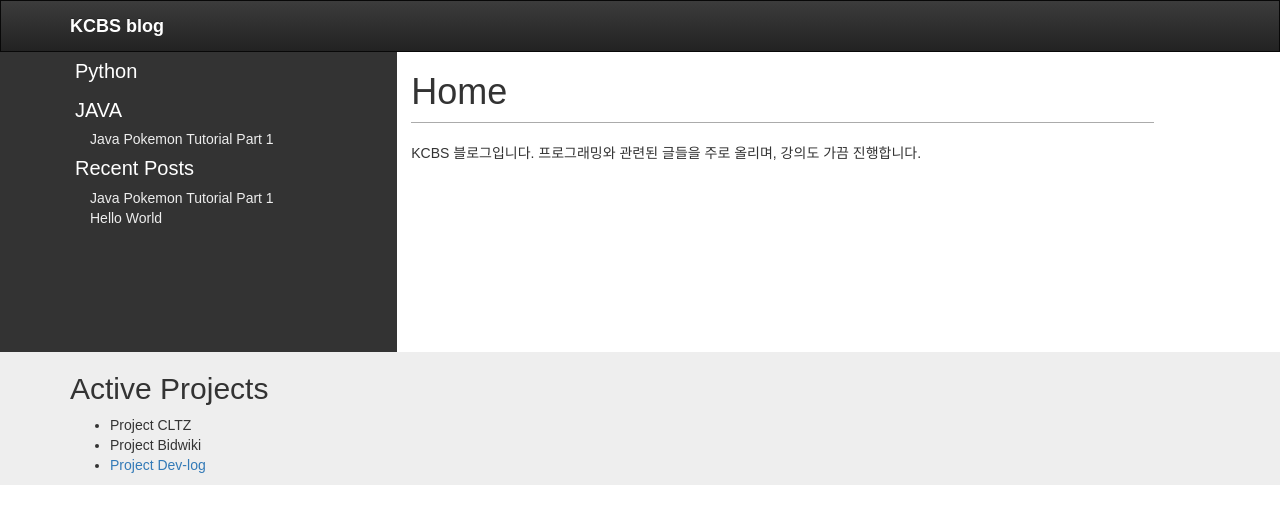
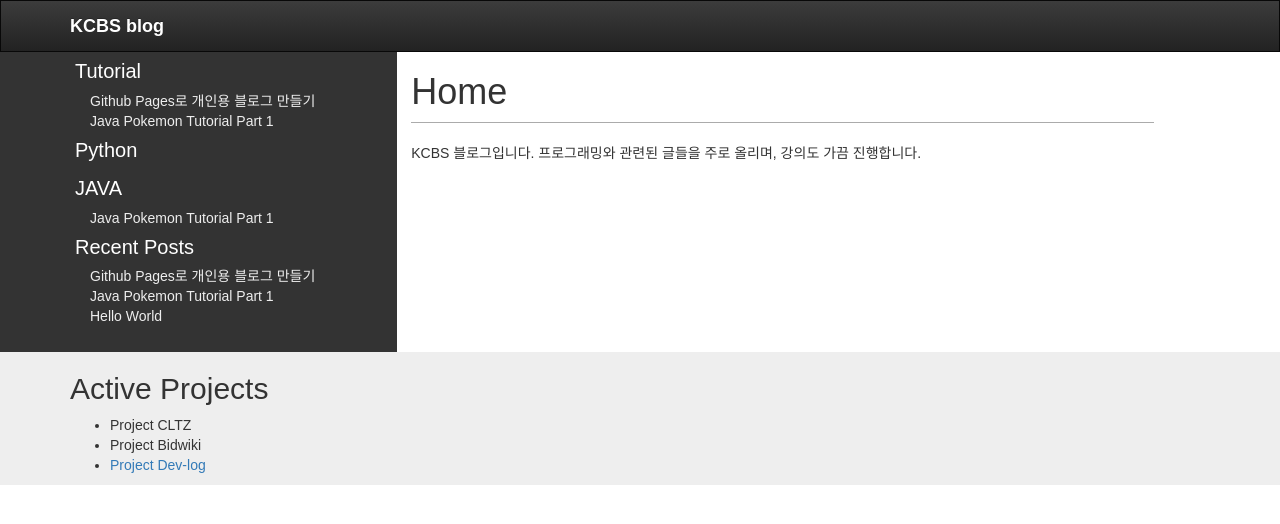
Before and after one commit to kcbs/kcbs.github.io, a Jekyll site: the page built from index.html, in a window 1280 px wide. Shown: the top 524 px of the page. Built offline with Jekyll 4.4.1, drawn with Linux system fonts in a browser that asks for light colours; Markdown is read by kramdown in place of the engine named in the settings; the list of posts is cut into pages by our own code; some of the changed lines change nothing that is shown.

Commit message:
new posting. github pages tutorial

```diff
--- a/_includes/sidebar.html
+++ b/_includes/sidebar.html
@@ -1,4 +1,4 @@
-{% assign display = "Python||JAVA" | split:"||" %}
+{% assign display = "Tutorial||Python||JAVA" | split:"||" %}
 
 <nav class="sidenav col-xs-3">
 	{% for d in display %}
--- /dev/null
+++ b/_posts/2015-11-17-Github-Pages.md
@@ -0,0 +1,74 @@
+---
+layout: default
+title: Github Pages로 개인용 블로그 만들기
+tags:
+- Tutorial
+- Jekyll
+- Github
+---
+
+## Github Pages란?
+<a href="https://github.com">Github</a>은 다양한 서비스를 제공하고 있다. 가장 기본적인 Git 서버부터 시작해서 코드 Snippet 서비스인 Gist까지. 빠르고 안정적인 서비스들을 제공하며 오픈소스의 선두주자로 우뚝 나아가고 있다. Github이 제공하는 사이트들 중에는 상당히 눈여겨볼만한게 한가지 있는데, 그것이 바로 Github Pages이다.
+
+Github Pages는 깃헙에서 제공하는 무료 웹 호스팅이라고 볼수 있다. 물론 무료이니만큼 상당한 제약이 걸리게 되는데, 눈여겨볼만한것들은
+1. 소스코드가 전부 공개된다.
+2. **정적 웹사이트만 만들수 있다.** (서버 언어 사용 불가능)
+
+상당히 제한적이기 때문에 상호간의 소통을 요구하는 게시판 등의 웹사이트를 돌리는 것은 원천적으로 불가능하지만, **블로그**와 같은 개인용 사이트는 충분히 만들어낼 수 있다.
+
+## 시작하기
+
+    여기서는 일단 **Github 아이디가 존재**하고 **Git command line이 사용 가능**하다는 가정 하에 설명한다.
+    아래 예시들은 모두 Bash shell을 이용합니다. 윈도우 사용자분들은 Cygwin을 사용하시거나 아래의 코드들을 자체적으로 윈도우 cmd 코드로 변환해서 적용해주세요. Git 커맨드들은 윈도우/리눅스 공용이므로 그대로 적용시켜도 됩니다.
+
+우선 깃헙 메인 페이지에서 New Repository를 클릭하여 새로운 Repository를 만들어야 한다. 여기서 주의할 점이 있는데, **Repository의 이름이 무조건 USERNAME.github.io의 형식**이여야 한다는 것이다. 따라서, **한 계정당 Repository는 하나**만 만들 수 있다.
+
+    올바른 예시:
+    Github ID: kcbs
+    Repository name: kcbs.github.io
+
+    잘못된 예시
+    Github ID: kcbs
+    Repository name: myawesomeblog.github.io
+
+Repository를 만들었으면 기본적인 세팅은 사실 끝이다. Command line을 이용해서 기본적인 파일 하나를 업로드해보자.
+
+
+## Hello, World!
+
+우선 디렉토리를 하나 만들어야 하는데, 원하는 곳에 원하는 이름으로 만들자. 여기서는 임의로 **~/USERNAME.github.io/**라는 디렉토리를 만들고 이곳을 git 저장소로 사용한다.
+
+    mkdir ~/USERNAME.github.io
+    cd ~/USERNAME.github.io
+
+그 후, 간단한 html파일을 만들어보자. 파일 이름은 index.html이 될 것이다.
+
+    <!DOCTYPE html>
+    <html>
+        <head>
+            <title>Hello, World!<head>
+        <head>
+        <body>
+            <h1>Hello, World!<h1>
+        </body>
+    </html>
+
+이제 방금 만든 파일을 업로드 해보자. 마찬가지로 git을 사용할 것이며, 아래의 Github 주소는 각자의 Github 주소로 치환하면 된다.
+
+    git init
+    git add index.html
+    git commit -m "initial commit"
+    git remote add origin "https://github.com/USERNAME/USERNAME.github.io.git"
+    git push -u origin master
+
+여기까지 끝내고 다시 웹사이트로 돌아가보면 아래와 같이 index.html이 push되어 있는 것을 확인할 수 있다.
+
+이제 `USERNAME.github.io`로 접속해서 실제로 잘 작동하는지 확인해보자.
+
+Hello, World가 뜨는걸 확인하면서 Github Pages가 제대로 확인중이라는것을 확인할 수 있다. github.io는 기본적으로 html과 함께 Markdown 파일( .md 파일)도 지원한다. 이 파일은 Github에서 README.md에서 사용하는 마크다운과 같으며, html을 잘 모르는 사람들도 쉽게 문서를 꾸밀 수 있도록 되어있다.
+
+## 다음 단계는?
+
+사실 html, css, js, 이미지파일 등을 업로드하고 호스팅되는 시점에서 기본적으로는 누구나 간단한 정적 페이지를 만들 수 있게 된다. 하지만 Github Pages는 거기서 한층 더 나아가서 Jekyll이라는 컴파일형 정적 사이트 생성기를 지원한다. 이것을 통해서 반쯤은 동적인 사이트를 만들 수 있게 되며, 간단한 카테고리 시스템, 템플릿 등을 사용할 수 있게 된다.
+
+이 Jekyll을 이용하는 방법은 다음 포스팅에서 더욱 자세히 다루기로 한다.
```
Also changed, not shown: 4 other files.
